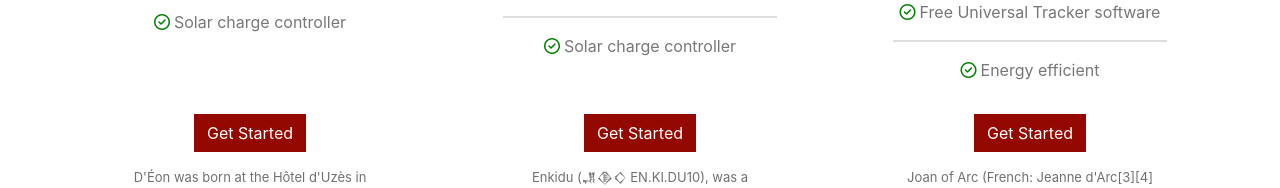
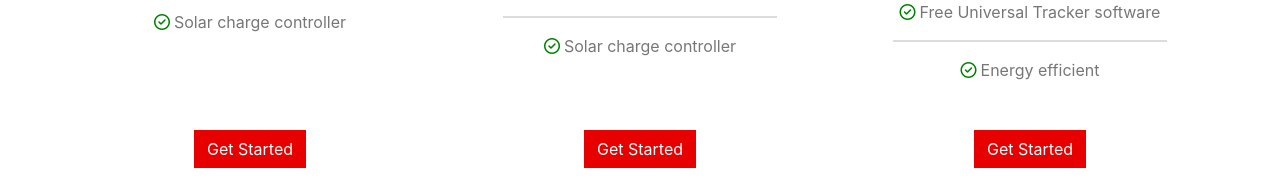
Before and after one commit to nxvinh222/VTNET-NB-IoT, a React (Create React App) app: page /products in a window 1280 px wide. Shown: the part 1708-1896 px from the top of the page. Built offline with nearby package versions, Linux system fonts and the light colour scheme.

Commit message:
Fix: PricingTable design

```diff
--- a/src/components/PricingTableFeature.js
+++ b/src/components/PricingTableFeature.js
@@ -64,7 +64,7 @@ function PricingTableFeature(props) {
                             </li>
                         </ul>
 
-                        <Button variant="primary">Get Started</Button>{' '}
+                        <Button className="my-3" variant="danger">Get Started</Button>{' '}
 
                         <Card.Text className="mx-2 mt-3" style={{ color: "#707070", fontSize: "13px" }}>
                             {props.data.detailsText}
```
